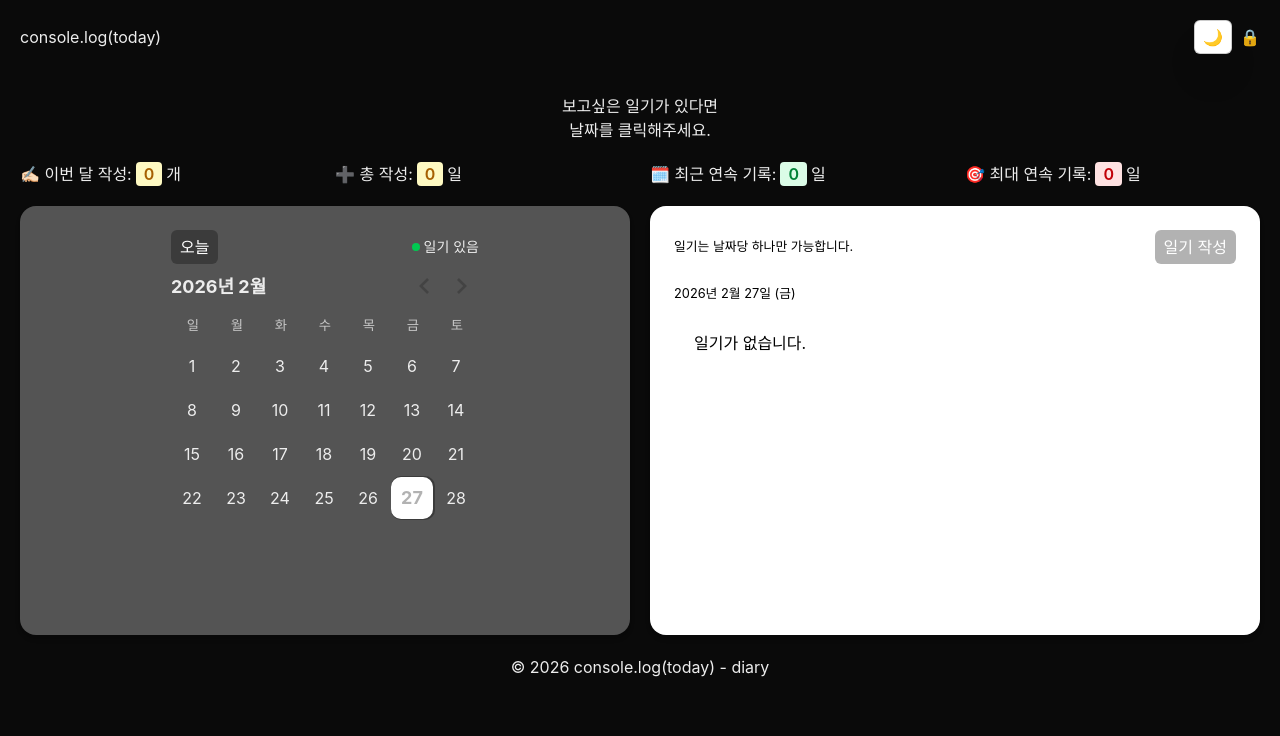
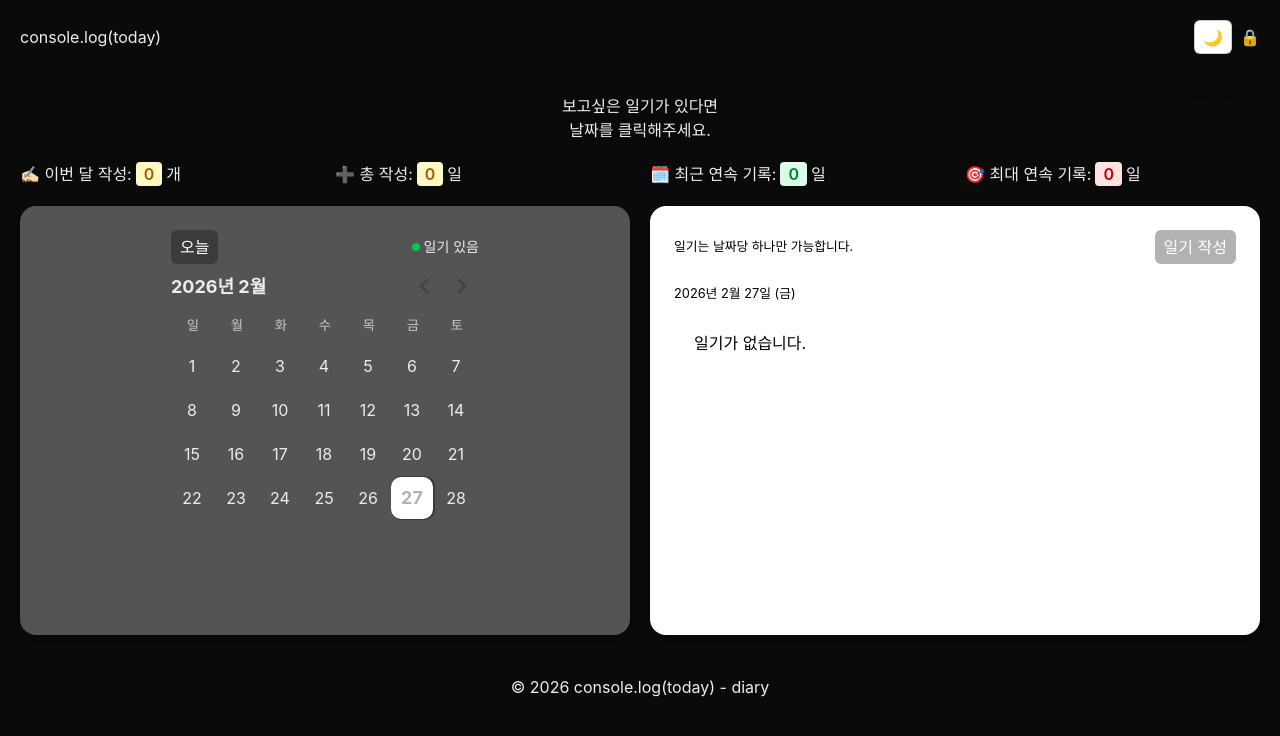
Before and after one commit to goodaseul/console-log-today, a React (Vite) app: page / in a window 1280 px wide. Shown: the top 736 px of the page. Built offline with nearby package versions, Linux system fonts and the light colour scheme.

Commit message:
style: footer 여백 수정

```diff
--- a/src/components/layout/Footer.tsx
+++ b/src/components/layout/Footer.tsx
@@ -1,6 +1,6 @@
 export default function Footer() {
   return (
-    <footer>
+    <footer className="py-5">
       <p className="text-center">© 2026 console.log(today) - diary</p>
     </footer>
   );
```
